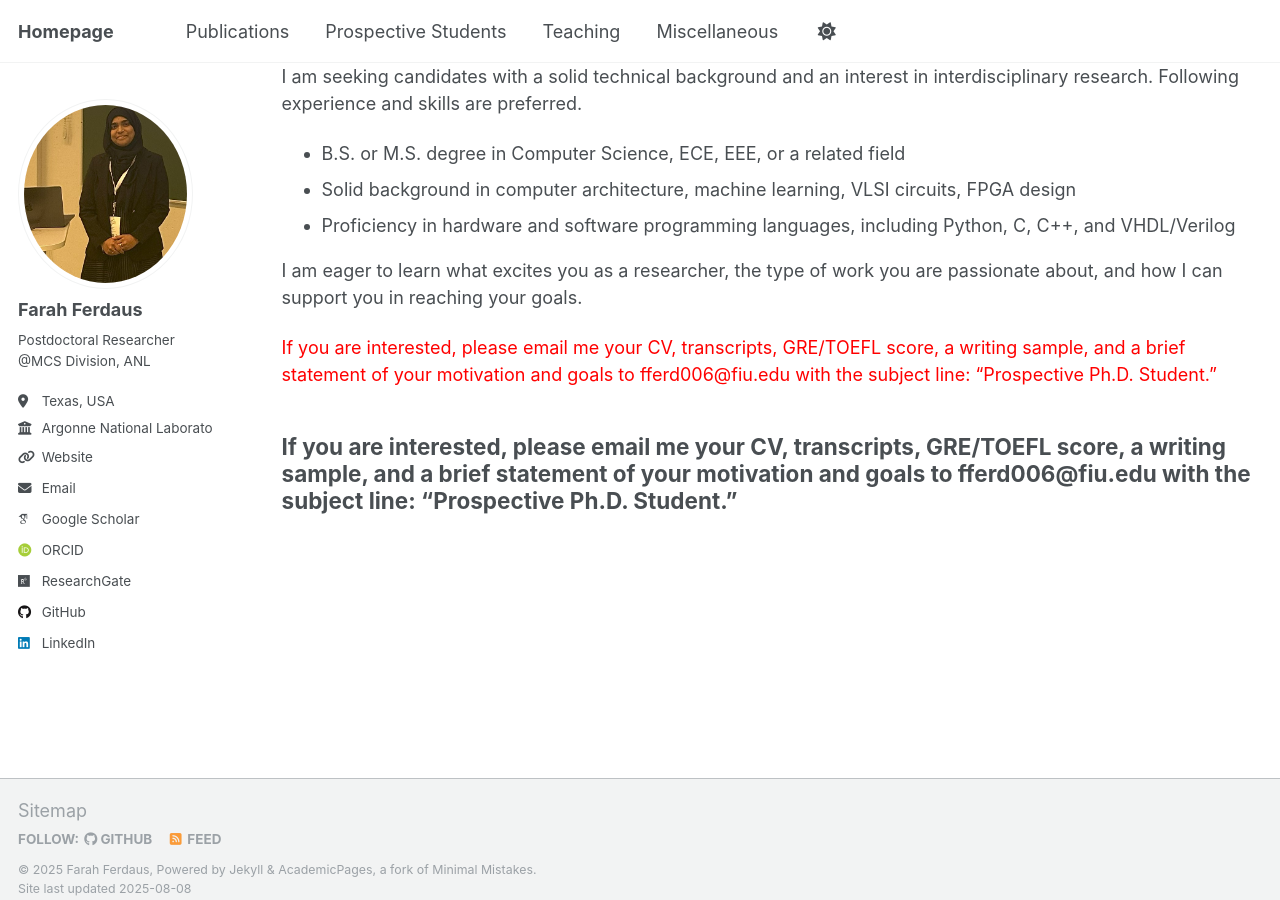
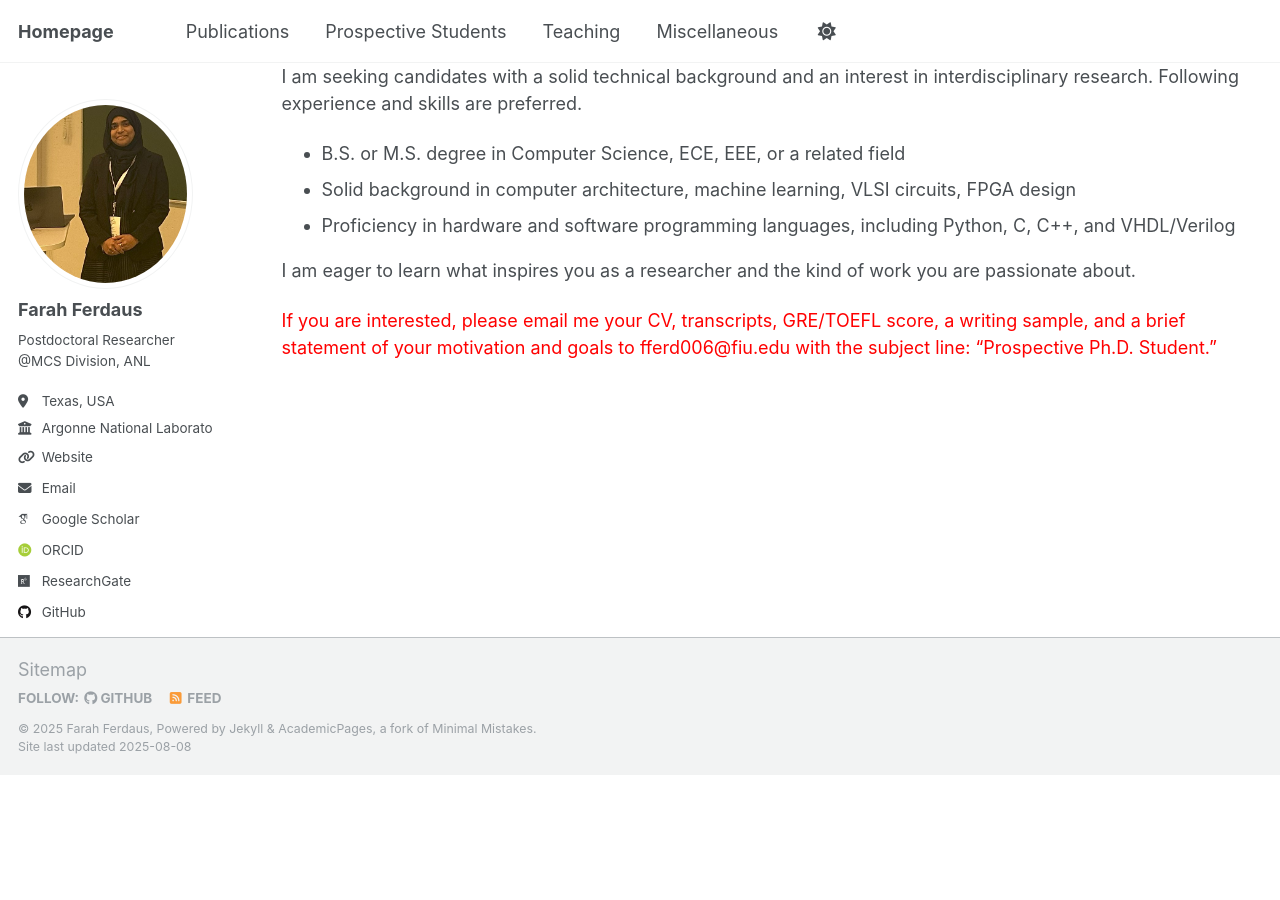
Before and after one commit to fferdaus/fferdaus.github.io, a Jekyll site: the page built from _pages/ProspectiveStudents.md, in a window 1280 px wide and 900 px high, scrolled down 583 px. Built offline with Jekyll 4.4.1, drawn with Linux system fonts in a browser that asks for light colours; some web fonts are replaced; after the commit the page ends 1358 px from its top, so only the background shows below that.

Commit message:
Update ProspectiveStudents.md

```diff
--- a/_pages/ProspectiveStudents.md
+++ b/_pages/ProspectiveStudents.md
@@ -29,12 +29,10 @@ I am seeking candidates with a solid technical background and an interest in int
 - Proficiency in hardware and software programming languages, including Python, C, C++, and VHDL/Verilog
 
 
-I am eager to learn what excites you as a researcher, the type of work you are passionate about, and how I can support you in reaching your goals.
+I am eager to learn what inspires you as a researcher and the kind of work you are passionate about.
 
 <span style="color:red">If you are interested, please email me your CV, transcripts, GRE/TOEFL score, a writing sample, and a brief statement of your motivation and goals to fferd006@fiu.edu with the subject line: “Prospective Ph.D. Student.”</span>
 
-
-## If you are interested, please email me your CV, transcripts, GRE/TOEFL score, a writing sample, and a brief statement of your motivation and goals to fferd006@fiu.edu with the subject line: “Prospective Ph.D. Student.”
 
 
 
```
